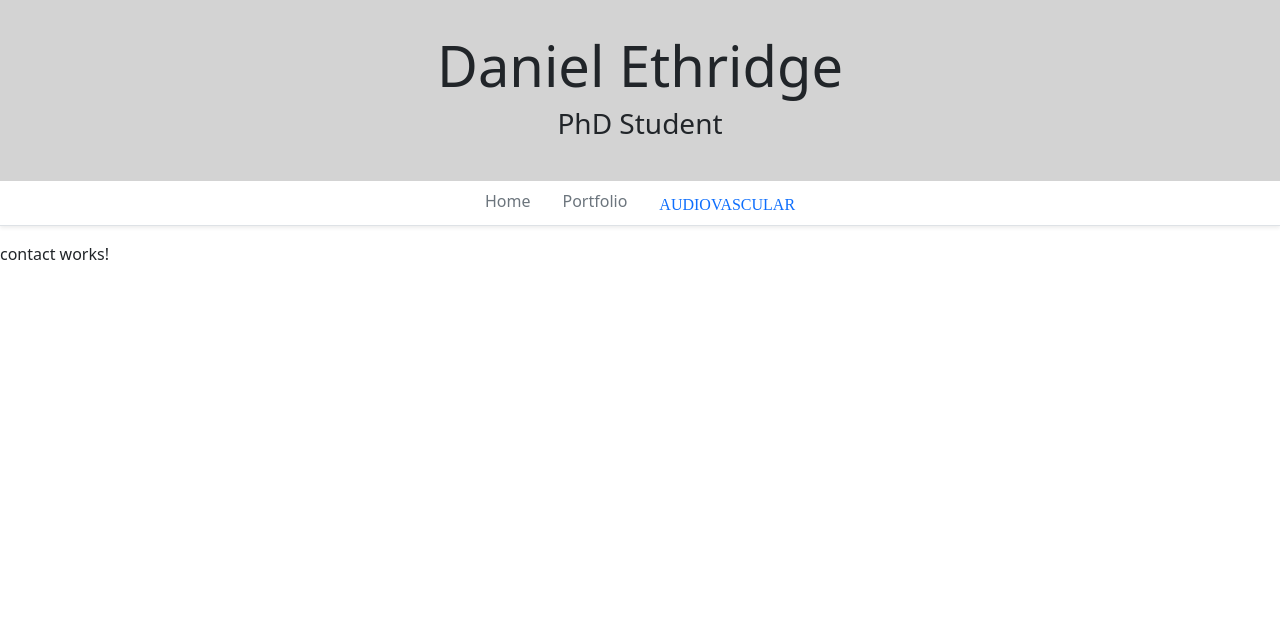
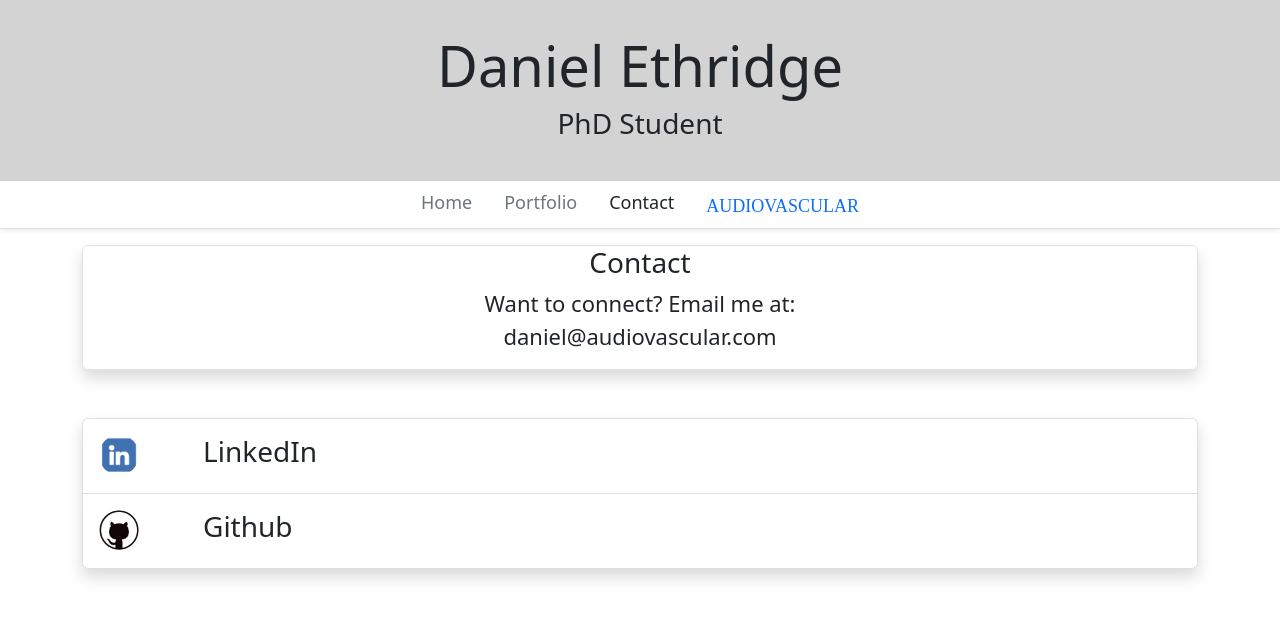
Before and after one commit to daniel-ethridge/daniel-ethridge.github.io, an Angular app: page /contact in a window 1280 px wide. Shown: the top 618 px of the page. Built offline with nearby package versions, Linux system fonts and the light colour scheme.

Commit message:
Added a simple contact page

```diff
--- a/src/app/app.component.css
+++ b/src/app/app.component.css
@@ -4,3 +4,7 @@
     margin-bottom: 2%;
     box-sizing: border-box;
 }
+
+p {
+    font-size: 22px;
+}
--- a/src/app/header/nav/nav.component.html
+++ b/src/app/header/nav/nav.component.html
@@ -1,5 +1,5 @@
 <nav class="navbar-expand-md border-bottom mb-3">
-    <div class="container">
+    <div class="container" style="font-size: 18px;">
         <ul class="nav justify-content-center">
             <li class="nav-item">
                 <a routerLink="/home" class="nav-link text-secondary" routerLinkActive="text-dark">Home</a>
@@ -9,10 +9,10 @@
             </li>
             <!-- <li class="nav-item">
                 <a routerLink="/resume" class="nav-link text-secondary" routerLinkActive="text-dark">Resume</a>
-            </li>
+            </li> -->
             <li class="nav-item">
                 <a routerLink="/contact" class="nav-link text-secondary" routerLinkActive="text-dark">Contact</a>
-            </li> -->
+            </li>
             <li class="nav-item">
                 <a
                     routerLink="/audiovascular"
--- a/src/app/main-pages/contact/contact.component.html
+++ b/src/app/main-pages/contact/contact.component.html
@@ -1 +1,18 @@
-<p>contact works!</p>
+<div class="container">
+    <div class="text-center border mb-5 shadow rounded">
+        <h3>Contact</h3>
+        <p>Want to connect? Email me at: <br> daniel@audiovascular.com</p>
+    </div>
+
+    <div class="list-group shadow">
+        <a href="https://www.linkedin.com/in/daniel-ethridge1/" target="_blank" class="list-group-item list-group-item-action d-flex gap-3 py-3">
+            <img src="../../../assets/linkedin-logo.png" alt="LinkedIn Logo" width="40" height="40" class="rounded-circle flex-shrink-0 me-5">
+            <h3>LinkedIn</h3>
+        </a>
+        <a href="https://github.com/daniel-ethridge" target="_blank" class="list-group-item list-group-item-action d-flex gap-3 py-3">
+            <img src="../../../assets/github-logo.jpeg" alt="Github Logo" width="40" height="40" class="rounded-circle flex-shrink-0 me-5">
+            <h3>Github</h3>
+        </a>
+    </div>
+
+</div>
--- a/src/app/main-pages/contact/contact.component.ts
+++ b/src/app/main-pages/contact/contact.component.ts
@@ -4,8 +4,9 @@ import { Title } from '@angular/platform-browser';
 @Component({
   selector: 'app-contact',
   templateUrl: './contact.component.html',
-  styleUrls: ['./contact.component.css']
+  styleUrls: ['./contact.component.css', '../../app.component.css']
 })
+
 export class ContactComponent {
   constructor(private titleService: Title) {
     this.titleService.setTitle("Daniel Ethridge - Contact");
--- a/src/app/main-pages/home/home.component.ts
+++ b/src/app/main-pages/home/home.component.ts
@@ -5,7 +5,7 @@ import { Project } from '../../_models/Project';
 @Component({
   selector: 'app-home',
   templateUrl: './home.component.html',
-  styleUrls: ['./home.component.css']
+  styleUrls: ['./home.component.css', '../../app.component.css']
 })
 export class HomeComponent {
 
--- a/src/app/main-pages/portfolio/portfolio.component.html
+++ b/src/app/main-pages/portfolio/portfolio.component.html
@@ -6,7 +6,7 @@
         <div
             *ngFor="let project of projects"
             class="col-lg-4 col-md-6 mb-4 text-center"
-            style="max-width: 380px; min-width: 380px;">
+            style="max-width: 380px; min-width: 380px; font-size: 20px;">
             <app-project-card [project]="project"></app-project-card>
         </div>
     </div>
```
Also changed, not shown: src/assets/github-logo.jpeg (added), src/assets/linkedin-logo.png (added).
